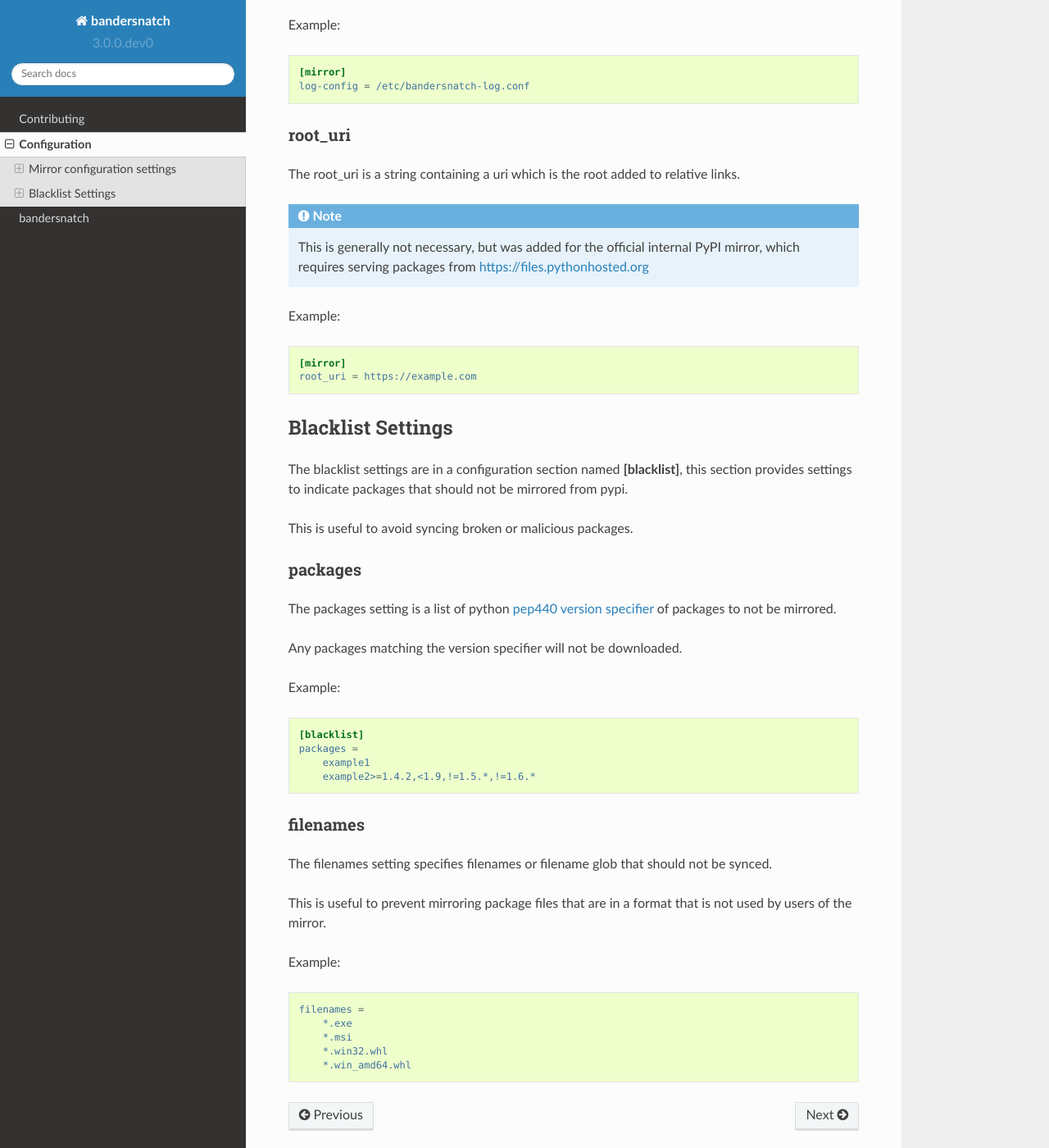
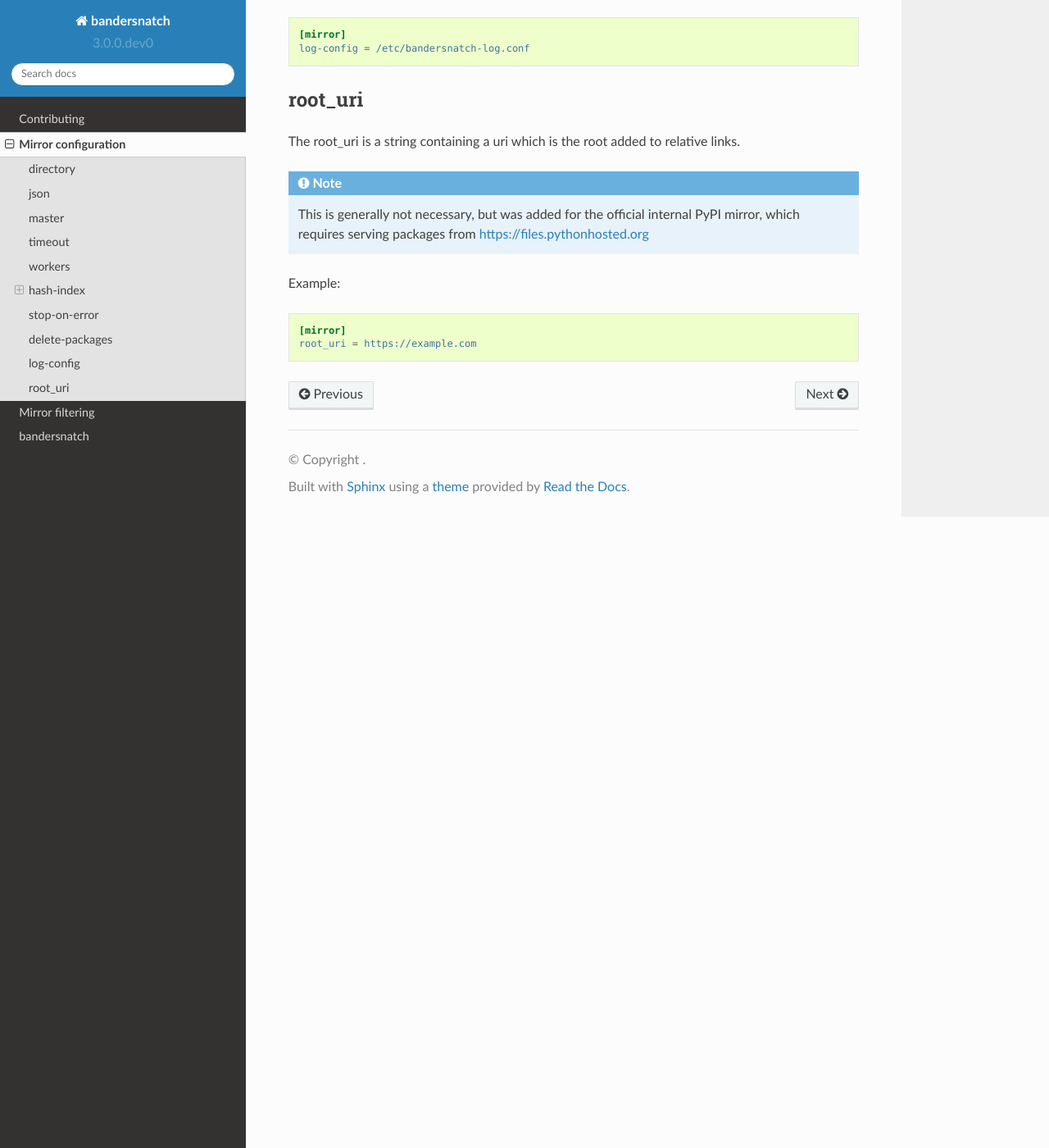
Before and after one commit to pypa/bandersnatch, a Sphinx documentation site: the page built from docs/mirror_configuration.md, in a window 1280 px wide and 1400 px high, scrolled down 3186 px. Shown: the whole window at 82% size. Built offline with Sphinx 7.4.7 and the Read the Docs theme 2.0.0, drawn with Linux system fonts in a browser that asks for light colours; some of the changed text lies outside the part shown.

Commit message:
Merge changes since move to PYPA
- Add more documentation on filtering
- Add stubs for the 2 types of filters to be implemented

`````diff
--- a/docs/index.rst
+++ b/docs/index.rst
@@ -7,6 +7,7 @@
 .. toctree::
     :maxdepth: 3
 
-    CONTRIBUTING.md
-    configuration
+    CONTRIBUTING
+    mirror_configuration
+    filtering_configuration
     modules
--- a/docs/configuration.md
+++ b/docs/mirror_configuration.md
@@ -1,10 +1,6 @@
-# Configuration
+## Mirror configuration
 
-Bandersnatch uses a ConfigParser format configuration file for configuration.
-
-## Mirror configuration settings
-
-The mirror configuration settings are in a configuration section of the configuratinon file
+The mirror configuration settings are in a configuration section of the configuration file
 named **\[mirror\]**.
 
 This section contains settings to specify how the mirroring software should operate.
@@ -150,41 +146,3 @@
 [mirror]
 root_uri = https://example.com
 ```
-
-## Blacklist Settings
-
-The blacklist settings are in a configuration section named **\[blacklist\]**,
-this section provides settings to indicate packages that should not be
-mirrored from pypi.
-
-This is useful to avoid syncing broken or malicious packages.
-
-### packages
-
-The packages setting is a list of python [pep440 version specifier](https://www.python.org/dev/peps/pep-0440/#id51) of packages to not be mirrored.
-
-Any packages matching the version specifier will not be downloaded.
-
-Example:
-``` ini
-[blacklist]
-packages =
-    example1
-    example2>=1.4.2,<1.9,!=1.5.*,!=1.6.*
-```
-
-### filenames
-
-The filenames setting specifies filenames or filename glob that should not be synced.
-
-This is useful to prevent mirroring package files that are in a format that is not used by
-users of the mirror.
-
-Example:
-```ini
-filenames =
-    *.exe
-    *.msi
-    *.win32.whl
-    *.win_amd64.whl
-````
--- a/setup.py
+++ b/setup.py
@@ -28,11 +28,14 @@
     include_package_data=True,
     install_requires=install_deps,
     entry_points="""
+            [bandersnatch_filter_plugins.project]
+                blacklist_project = bandersnatch_filter_plugins.blacklist_name:BlacklistProject
+            [bandersnatch_filter_plugins.package]
+                blacklist_release = bandersnatch_filter_plugins.blacklist_name:BlacklistRelease
             [console_scripts]
                 bandersnatch = bandersnatch.main:main
             [zc.buildout]
                 requirements = bandersnatch.buildout:Requirements
-
             [zest.releaser.prereleaser.after]
                 update_requirements = bandersnatch.release:update_requirements
             [zest.releaser.releaser.after]
`````
Also changed, not shown: docs/bandersnatch.rst (+16 -0 lines), docs/filtering_configuration.md (added, +65 -0 lines), src/bandersnatch_filter_plugins/__init__.py (added), 2 other files.
